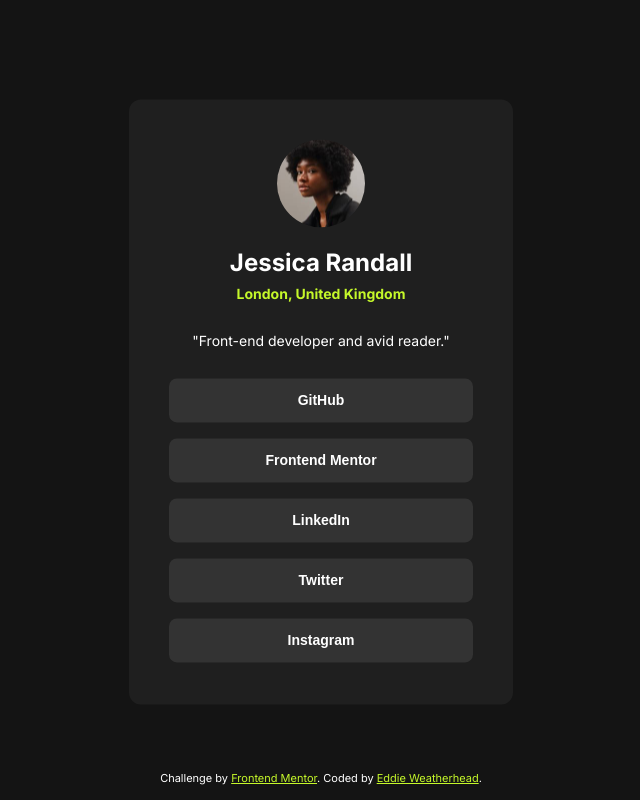
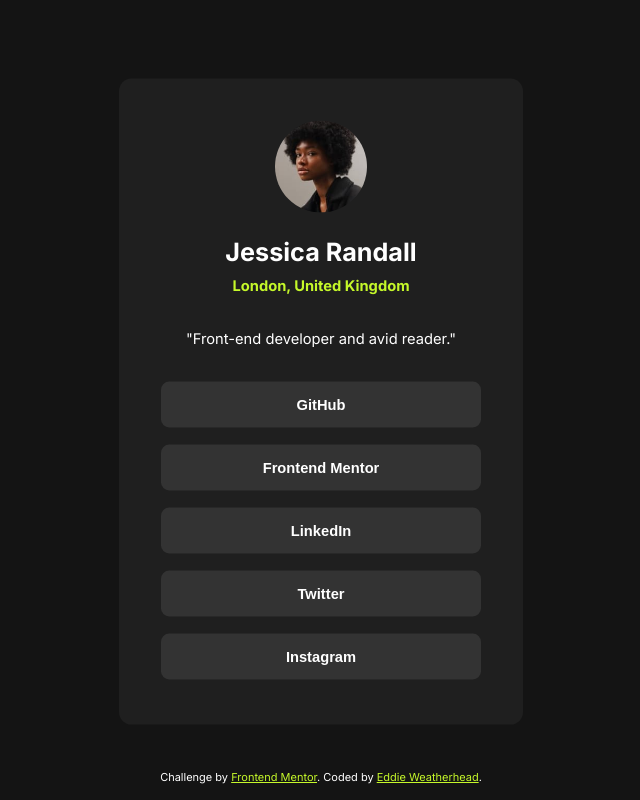
Before and after one commit to WeatherheadOnline/fem_Social-links-profile, a plain HTML site: page index.html in a window 1280 px wide. Shown: the whole page, without its empty margins (319-959 px from the left). Drawn offline with Linux system fonts and the light colour scheme.

Commit message:
Fine-tuning font sizes and spacing

```diff
--- a/styles.css
+++ b/styles.css
@@ -1,4 +1,4 @@
-html {font-size: 10px;}
+html {font-size: 10.5px;}
 :root {
     --white: #FFFFFF;
     --green: #c5f82a;
@@ -22,7 +22,7 @@ body {
     background-color: var(--grey900);
     text-align: center;
 }
-.profile p, .profile h3, .profile div {margin: 2px;}
+.profile p, .profile h3, .profile div {margin: 3px;}
 .profile {
     background-color: var(--grey800);
     width: calc(87vw - var(--spacing300) * 2);
```
Also changed, not shown: notes.txt.
